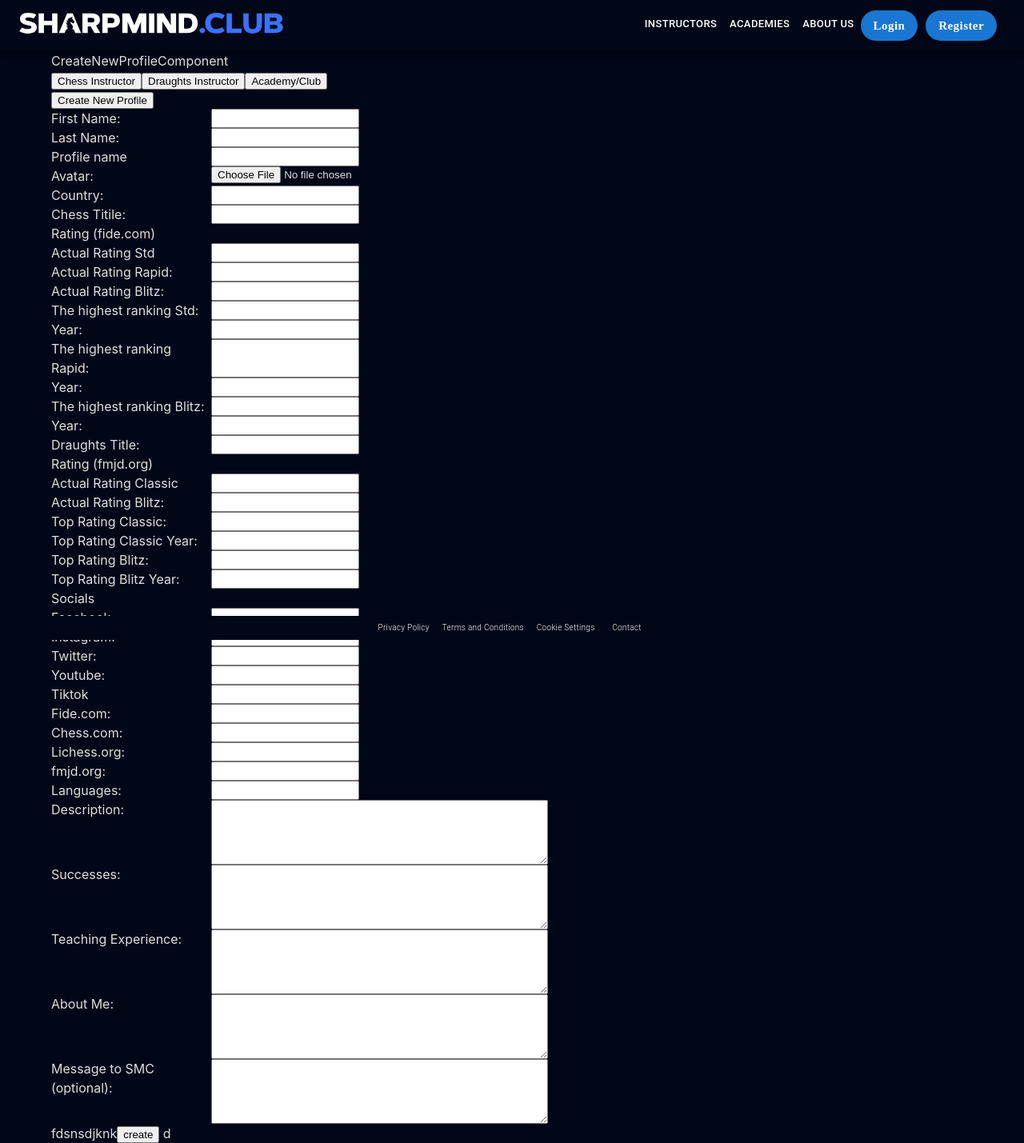
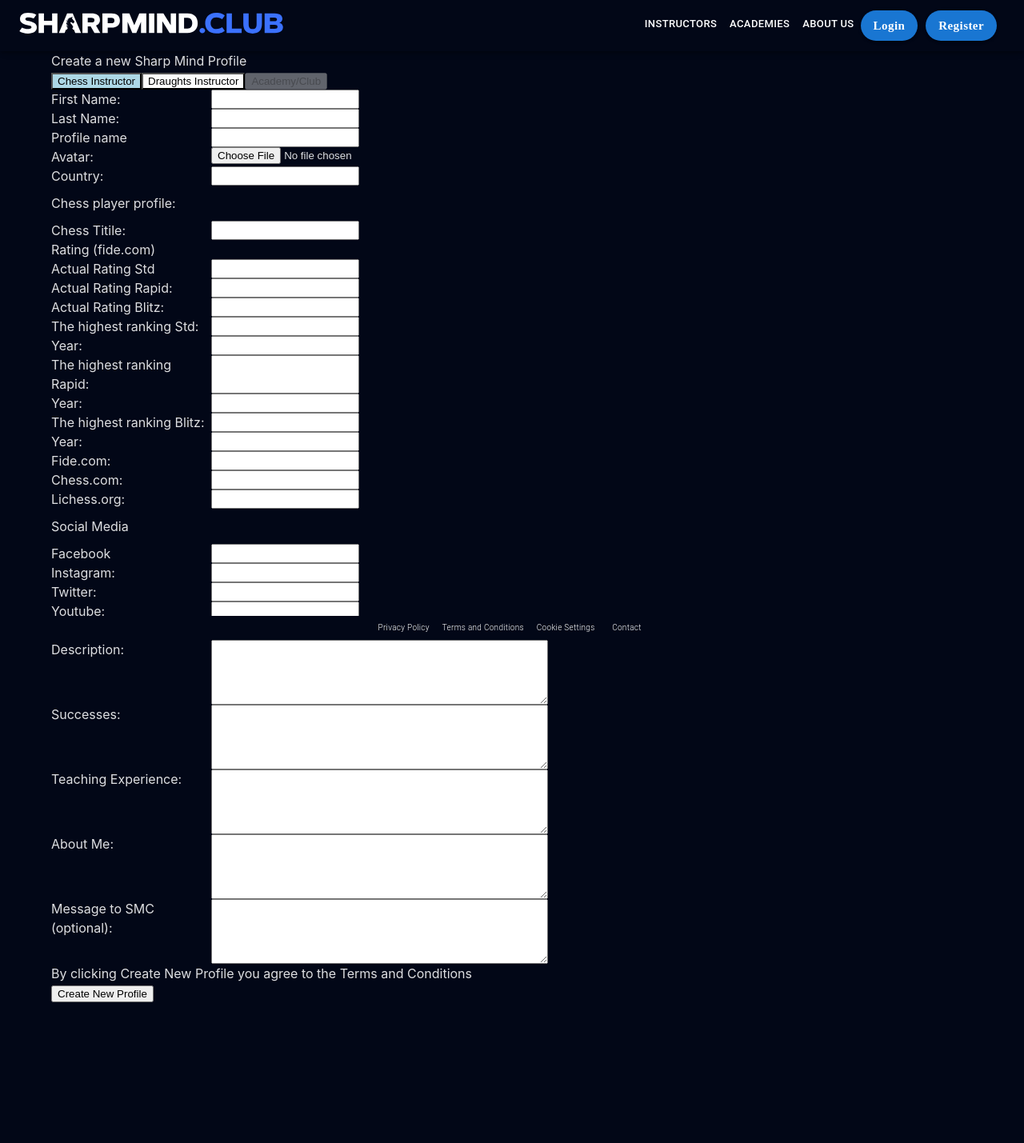
Before and after one commit to perez1187/SMC-front, a React (Vite) app in the folder SMC-front/: page /myprofile/create in a window 1280 px wide. Shown: the whole page at 80% size. After the commit the page ends 1303 px from the top, so only its background shows below. Built offline with nearby package versions, Linux system fonts and the light colour scheme.

Commit message:
update create instructor page (hide/show fields)

```diff
--- a/SMC-front/src/components/CreateNewProfileComponent/CreateNewProfileComponent.css
+++ b/SMC-front/src/components/CreateNewProfileComponent/CreateNewProfileComponent.css
@@ -15,3 +15,12 @@
 .CNPLabelName{
     width: 200px;
 }
+
+.createProfileButton{
+    margin-bottom: 50px;
+}
+
+.CNPBreakSpace{
+    margin-top: 10px;
+    margin-bottom: 10px;
+}
--- a/SMC-front/src/components/CreateNewProfileComponent/CreateNewProfileComponent.jsx
+++ b/SMC-front/src/components/CreateNewProfileComponent/CreateNewProfileComponent.jsx
@@ -12,8 +12,19 @@ import './CreateNewProfileComponent.css'
 
 function CreateNewProfileComponent() {
 
+    // temporary button colors
+    const activeButtonColor = 'lightblue'
+    const notActiveButtonColor = '#FCFCFC'
+
     // useStates for context
     const {authData,setAuth} =useAuth()
+
+    // useStates for profile
+    const [chessInstructor, setChessInstructor] = useState(true)
+    const [chessInstructorStyle, setChessInstructorStyle] = useState(activeButtonColor)
+
+    const [draughtsInstructor, setDraughtsInstructor] = useState(false)
+    const [draughtsInstructorStyle, setDraughtsInstructorStyle] = useState(notActiveButtonColor)
 
     // useStates for form
     const [isVisible, setIsVisible] = useState(false) // visible on all instructors page
@@ -56,7 +67,7 @@ function CreateNewProfileComponent() {
     const [chess_com, setChess_com] = useState('')
     const [lichess, setLichess] = useState('')
 
-    // social checkets
+    // social checkers
     const [fmjd, setFmjd] = useState('')
 
     // other for later
@@ -87,7 +98,6 @@ function CreateNewProfileComponent() {
 
                 setAuth(null)
                 navigateHome()
-
 
             } else {
 
@@ -123,10 +133,24 @@ function CreateNewProfileComponent() {
 
                     // we add all fields to FormData like that:
                     createData.append('user',authData.id)
+                    createData.append('first_name',name)
+                    createData.append('last_name',lastName)
                     createData.append('avatar',avatar)
                     createData.append('slug',slug)
+                    if (chessInstructor) {
                         createData.append('chess_profile',JSON.stringify(defaultChessProfile))
+                        createData.append('profileType','2') // 2 is chess instructor ID
+                    } else {
+                        createData.append('chess_profile',JSON.stringify({}))
+                    }
+
+                    if (draughtsInstructor) {
                         createData.append('checkers_profile',JSON.stringify(defaultCheckersProfile))
+                        createData.append('profileType','3') //  is checkers instructor ID
+                    } else {
+                        createData.append('checkers_profile',JSON.stringify({}))
+                    }
+
 
                     // we call CreateNewProfile function and paste token + data
                     const data = await CreateNewProfile(
@@ -142,15 +166,33 @@ function CreateNewProfileComponent() {
         }
     }
 
+    function ChangeActiveProfile(profile) {
+
+        if (profile === 'chess') {
+
+            setChessInstructor(true)
+            setChessInstructorStyle(activeButtonColor)
+            setDraughtsInstructor(false)
+            setDraughtsInstructorStyle(notActiveButtonColor)
+
+        } else if (profile === 'checkers') {
+            setChessInstructor(false)
+            setChessInstructorStyle(notActiveButtonColor)
+            setDraughtsInstructor(true)
+            setDraughtsInstructorStyle(activeButtonColor)
+        } else {
+            console.log('something wrong')
+        }
+    }
+
   return (
     <div className='CNPContainer'>
-        CreateNewProfileComponent
+        Create a new Sharp Mind Profile
         <div>
-            <button>Chess Instructor</button>
-            <button>Draughts Instructor</button>
-            <button>Academy/Club</button>
+            <button onClick={()=> ChangeActiveProfile('chess')} style={{backgroundColor:chessInstructorStyle}}>Chess Instructor</button>
+            <button onClick={()=> ChangeActiveProfile('checkers')} style={{backgroundColor:draughtsInstructorStyle}} >Draughts Instructor</button>
+            <button disabled={true}>Academy/Club</button>
         </div>
-        <button onClick={()=>handleSubmit()}> Create New Profile</button>
 
         {/* form for creating profile */}
         <form  className='CNPForm'>
@@ -179,6 +221,14 @@ function CreateNewProfileComponent() {
                 <div className='CNPLabelName'> Country:</div>
                 <input type="text" />
             </label>
+            {/* <label className='CNPLabel'>
+                <div className='CNPLabelName'> Languages:</div>
+                <input type="text" onChange={ e => setLanguages(e.target.value)}/>
+            </label> */}
+
+            {chessInstructor ?
+                <>
+                    <div className='CNPBreakSpace'>Chess player profile:</div>
                     <label className='CNPLabel'>
                         <div className='CNPLabelName'> Chess Titile:</div>
                         <input type="text" />
@@ -220,8 +270,26 @@ function CreateNewProfileComponent() {
                         <div className='CNPLabelName'> Year:</div>
                         <input type="text" onChange={ e => setTopRatingBlitzChessYear(e.target.value)}/>
                     </label>
+                    <label className='CNPLabel'>
+                    <div className='CNPLabelName'> Fide.com:</div>
+                    <input type="text" onChange={ e => setFide(e.target.value)}/>
+                    </label>
+                    <label className='CNPLabel'>
+                        <div className='CNPLabelName'> Chess.com:</div>
+                        <input type="text" onChange={ e => setChess_com(e.target.value)}/>
+                    </label>
+                    <label className='CNPLabel'>
+                        <div className='CNPLabelName'> Lichess.org:</div>
+                        <input type="text" onChange={ e => setLichess(e.target.value)}/>
+                    </label>
+                </>
+            : <div></div>}
+
 
             {/* checkers rating  */}
+            {draughtsInstructor ?
+                <>
+                    <div className='CNPBreakSpace'>Draughts player profile:</div>
                     <label className='CNPLabel'>
                         <div className='CNPLabelName'> Draughts Title:</div>
                         <input type="text" />
@@ -251,8 +319,15 @@ function CreateNewProfileComponent() {
                         <div className='CNPLabelName'> Top Rating Blitz Year:</div>
                         <input type="text" onChange={ e => setTopRatingBlitzCheckersYear(e.target.value)}/>
                     </label>
+                    <label className='CNPLabel'>
+                        <div className='CNPLabelName'> fmjd.org:</div>
+                        <input type="text" onChange={ e => setFmjd(e.target.value)}/>
+                    </label>
+                </>
+            : <div></div>
+            }
 
-            Socials
+            <div className='CNPBreakSpace'>Social Media </div>
             <label className='CNPLabel'>
                 <div className='CNPLabelName'> Facebook</div>
                 <input type="text" onChange={ e => setFB(e.target.value)}/>
@@ -273,26 +348,9 @@ function CreateNewProfileComponent() {
                 <div className='CNPLabelName'> Tiktok</div>
                 <input type="text" onChange={ e => setTiktok(e.target.value)}/>
             </label>
-            <label className='CNPLabel'>
-                <div className='CNPLabelName'> Fide.com:</div>
-                <input type="text" onChange={ e => setFide(e.target.value)}/>
-            </label>
-            <label className='CNPLabel'>
-                <div className='CNPLabelName'> Chess.com:</div>
-                <input type="text" onChange={ e => setChess_com(e.target.value)}/>
-            </label>
-            <label className='CNPLabel'>
-                <div className='CNPLabelName'> Lichess.org:</div>
-                <input type="text" onChange={ e => setLichess(e.target.value)}/>
-            </label>
-            <label className='CNPLabel'>
-                <div className='CNPLabelName'> fmjd.org:</div>
-                <input type="text" onChange={ e => setFmjd(e.target.value)}/>
-            </label>
-            <label className='CNPLabel'>
-                <div className='CNPLabelName'> Languages:</div>
-                <input type="text" onChange={ e => setLanguages(e.target.value)}/>
-            </label>
+
+
+
             <label className='CNPLabel'>
                 <div className='CNPLabelName'> Description:</div>
                 <textarea rows='5' cols="50" value='' onChange={ e => setDescription(e.target.value)}>description </textarea>
@@ -313,18 +371,10 @@ function CreateNewProfileComponent() {
                 <div className='CNPLabelName'> Message to SMC (optional):</div>
                 <textarea rows='5' cols="50" value=''onChange={ e => setMessageToSMC(e.target.value)}> </textarea>
             </label>
+        </form>
 
-
-
-            {/* <label className='CNPLabel'>
-                <div className='CNPLabelName'> Message to SMC (optional):</div>
-                <textarea rows='5' cols="50" value=''> </textarea>
-            </label> */}
-
-        </form>
-        fdsnsdjknk
-        <button onClick={()=>handleSubmit()}> create</button>
-        <label> d</label>
+        <div> By clicking Create New Profile you agree to the Terms and Conditions </div>
+        <button onClick={()=>handleSubmit()} className='createProfileButton'> Create New Profile</button>
     </div>
   )
 }
```
Lines whose indentation alone changed are shown as unchanged.
